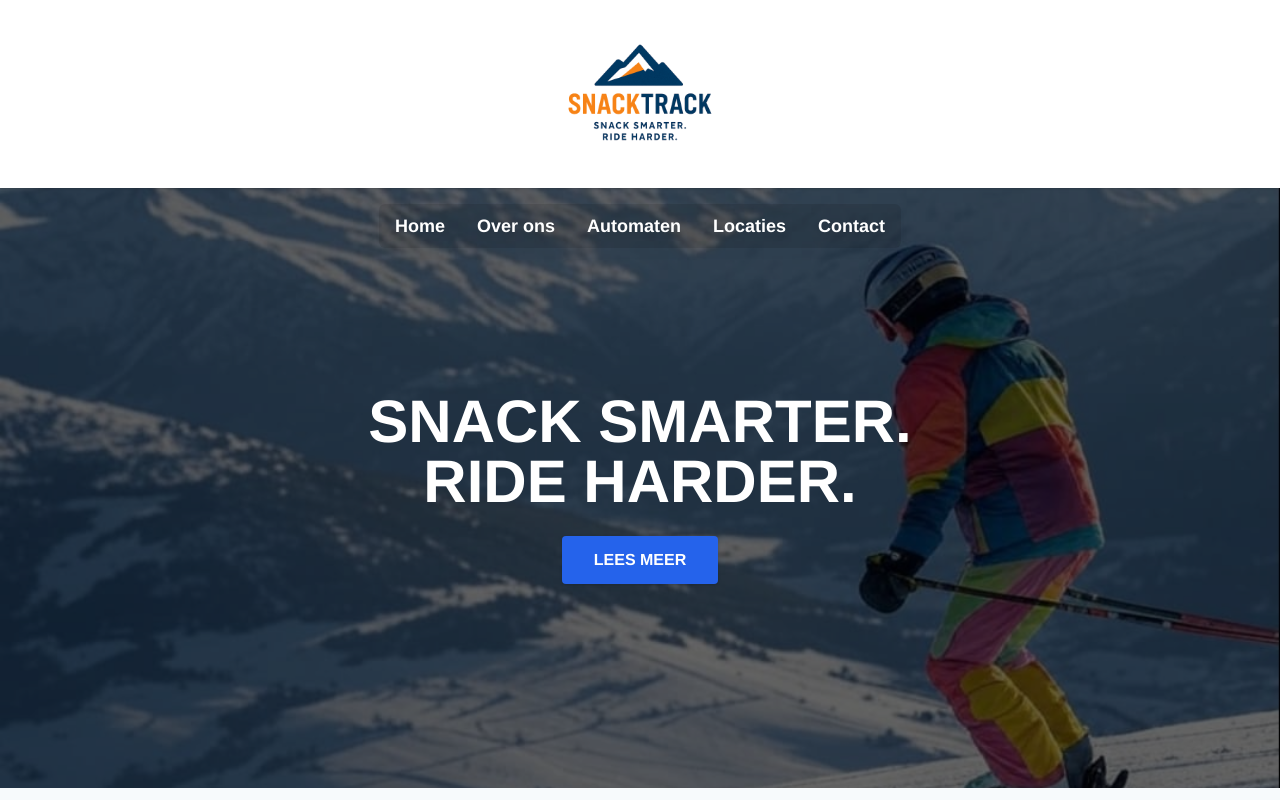
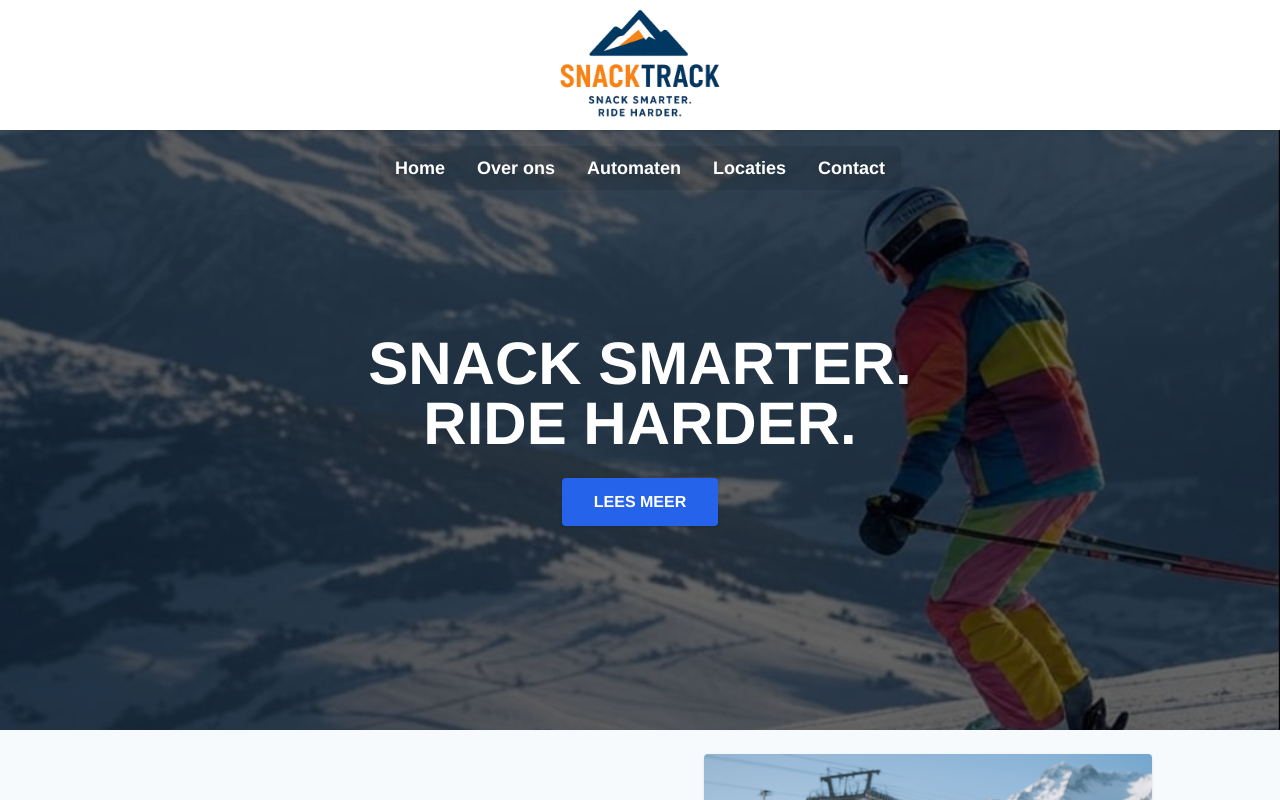
Before and after one commit to snacktracknl/snacktrack-website, a Next.js app: page / in a window 1280 px wide. Shown: the top 800 px of the page. Built offline with nearby package versions, Linux system fonts and the light colour scheme.

Commit message:
Update Navbar.tsx

```diff
--- a/components/Navbar.tsx
+++ b/components/Navbar.tsx
@@ -4,11 +4,9 @@ import Link from 'next/link'
 export default function Navbar() {
   return (
     <>
-      {/* Witte balk met logo */}
-      <div className="bg-white shadow py-1 z-50 relative">
-        <div className="flex justify-center">
-          <Image src="/images/logo.png" alt="SnackTrack logo" width={180} height={180} />
-        </div>
+      {/* Witte balk met logo, maar zelf kleinere hoogte */}
+      <div className="bg-white shadow py-1.5 z-50 relative flex justify-center items-center" style={{ height: '130px' }}>
+        <Image src="/images/logo.png" alt="SnackTrack logo" width={200} height={200} />
       </div>
 
       {/* Navigatie onder logo-balk, verder naar beneden op hero */}
```
